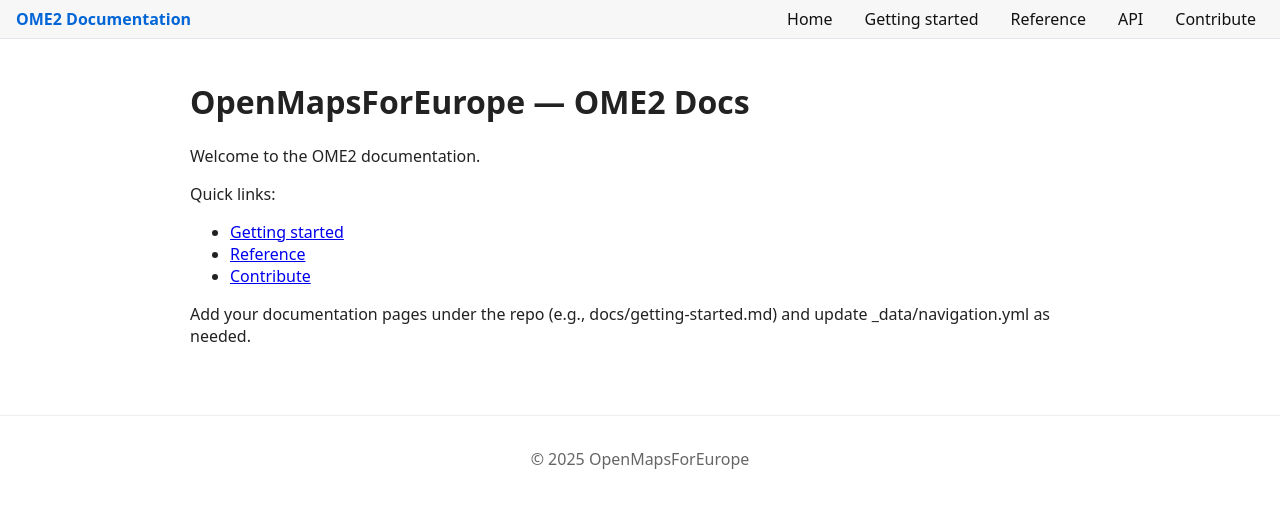
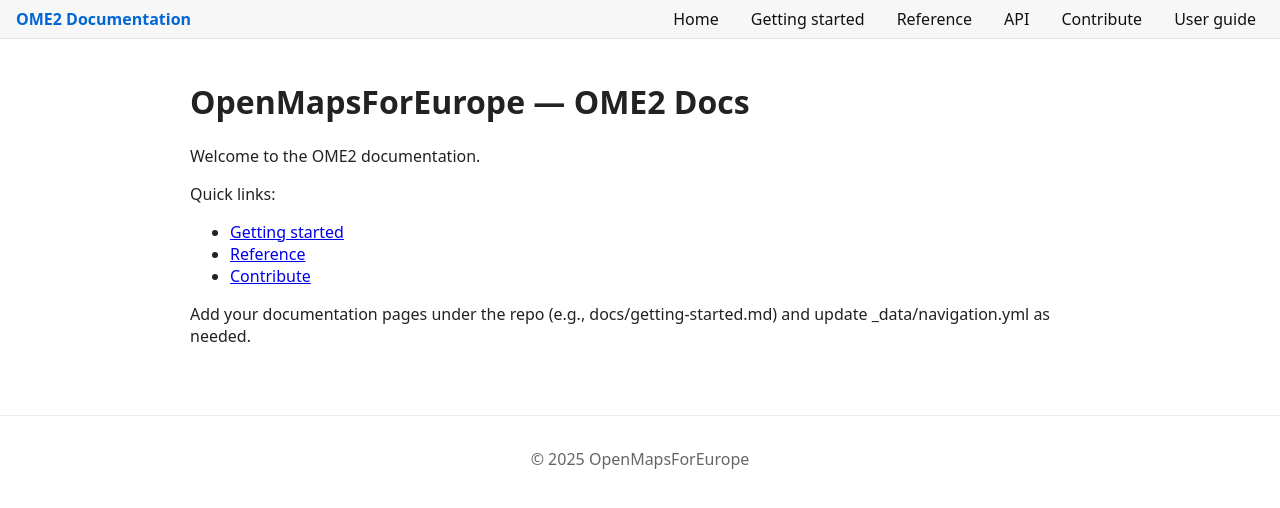
Before and after one commit to openmapsforeurope2/ome2-dev, a Jekyll site: the page built from index.md, in a window 1280 px wide. Shown: the top 508 px of the page. Built offline with Jekyll 4.4.1, drawn with Linux system fonts in a browser that asks for light colours.

Commit message:
Add 'User guide' link to navigation

```diff
--- a/_data/navigation.yml
+++ b/_data/navigation.yml
@@ -8,3 +8,5 @@
   url: "/docs/api/"
 - title: "Contribute"
   url: "/contribute/"
+- title: "User guide"
+  url: "/docs/user_guide.md"
```
